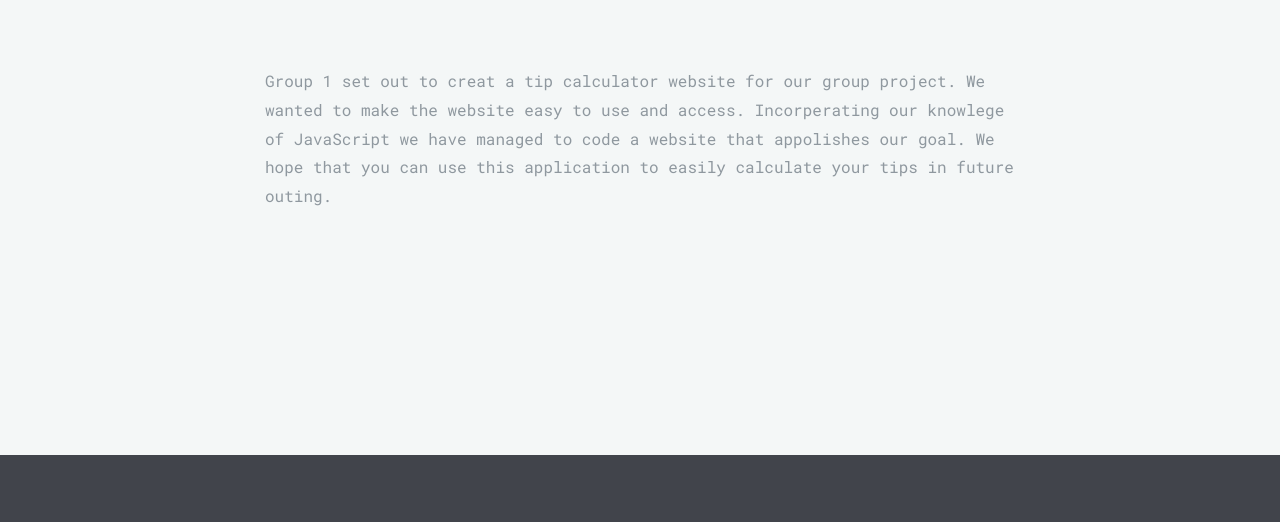
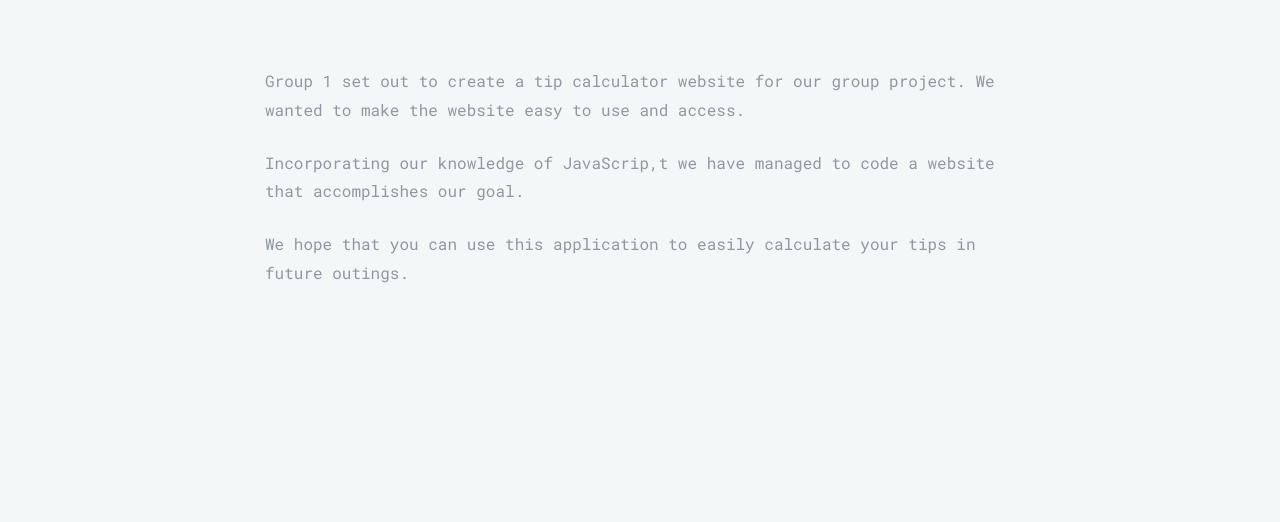
Before and after one commit to tilhr/Tip-Calculator, a plain HTML site: page Website/about.html in a window 1280 px wide. Shown: the part 278-800 px from the top of the page. Drawn offline with Linux system fonts and the light colour scheme; files whose address does not match are found by name.

Commit message:
Made minor edits to copy and code

```diff
--- a/Website/about.html
+++ b/Website/about.html
@@ -86,11 +86,9 @@
 				</div>
 	      		<div class="row">
 					<div class="col-md-8 col-md-offset-2 animate-box">
-					<p>
-					Group 1 set out to creat a tip calculator website for our group project. We wanted to make the website easy to use and access.
-					Incorperating our knowlege of JavaScript we have managed to code a website that appolishes our goal.
-					We hope that you can use this application to easily calculate your tips in future outing.
-					</p>
+					<p>Group 1 set out to create a tip calculator website for our group project. We wanted to make the website easy to use and access.</p>
+					<p>Incorporating our knowledge of JavaScrip,t we have managed to code a website that accomplishes our goal.</p>
+					<p>We hope that you can use this application to easily calculate your tips in future outings.</p>
 					</div>
 	      		</div>
 			</div>
```
Also changed, not shown: Website/terms.html (+2 -7 lines).
